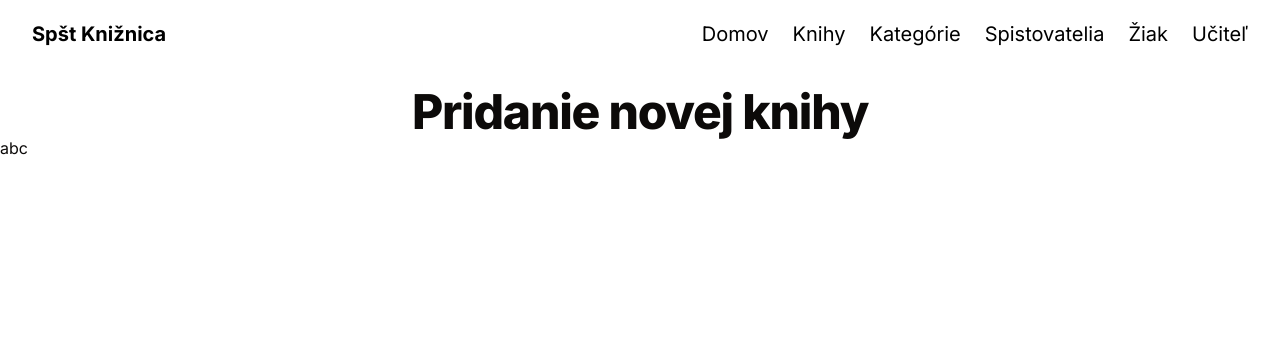
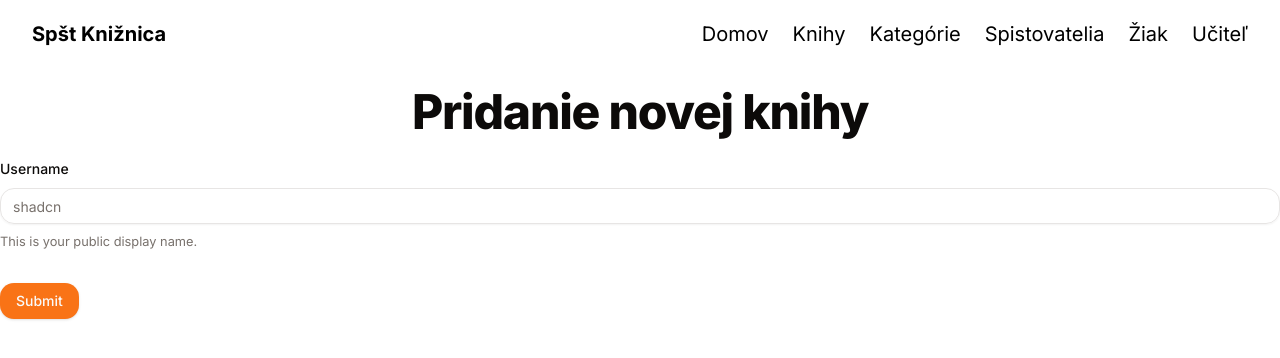
Before and after one commit to peterdinis/Spst-Kniznica-Frontend, a Next.js app: page /books/create in a window 1280 px wide. Shown: the top 358 px of the page. Built offline with nearby package versions, Linux system fonts and the light colour scheme.

Commit message:
feat: Writing form for creating book

```diff
--- a/src/app/components/books/CreateBook.tsx
+++ b/src/app/components/books/CreateBook.tsx
@@ -1,20 +1,80 @@
-"use client"
+'use client';
 
-import { FC } from "react";
-import Header from "../shared/Header";
-import { useRouter } from "next/navigation";
+import { FC } from 'react';
+import Header from '../shared/Header';
+import { useRouter } from 'next/navigation';
+import { useForm } from 'react-hook-form';
+import { zodResolver } from '@hookform/resolvers/zod';
+import * as z from 'zod';
+import { Button } from '@/components/ui/button';
+import {
+    Form,
+    FormControl,
+    FormDescription,
+    FormField,
+    FormItem,
+    FormLabel,
+    FormMessage,
+} from '@/components/ui/form';
+import { Input } from '@/components/ui/input';
+
+const formSchema = z.object({
+    username: z.string().min(2, {
+        message: 'Username must be at least 2 characters.',
+    }),
+});
 
 const CreateBook: FC = () => {
     const router = useRouter();
 
+    const form = useForm<z.infer<typeof formSchema>>({
+        resolver: zodResolver(formSchema),
+        defaultValues: {
+            username: '',
+        },
+    });
+
+    // 2. Define a submit handler.
+    function onSubmit(values: z.infer<typeof formSchema>) {
+        // Do something with the form values.
+        // ✅ This will be type-safe and validated.
+        console.log(values);
+    }
+
     return (
         <>
-            <Header text="Pridanie novej knihy" />
-            <div>
-                abc
+            <Header text='Pridanie novej knihy' />
+            <div className='mt-5'>
+                <Form {...form}>
+                    <form
+                        onSubmit={form.handleSubmit(onSubmit)}
+                        className='space-y-8'
+                    >
+                        <FormField
+                            control={form.control}
+                            name='username'
+                            render={({ field }) => (
+                                <FormItem>
+                                    <FormLabel>Username</FormLabel>
+                                    <FormControl>
+                                        <Input
+                                            placeholder='shadcn'
+                                            {...field}
+                                        />
+                                    </FormControl>
+                                    <FormDescription>
+                                        This is your public display name.
+                                    </FormDescription>
+                                    <FormMessage />
+                                </FormItem>
+                            )}
+                        />
+                        <Button type='submit'>Submit</Button>
+                    </form>
+                </Form>
             </div>
         </>
-    )
-}
+    );
+};
 
 export default CreateBook;
```
